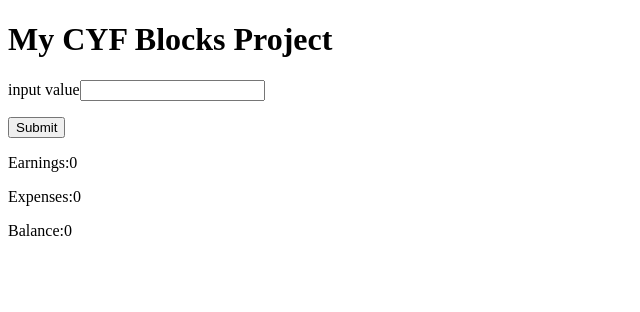
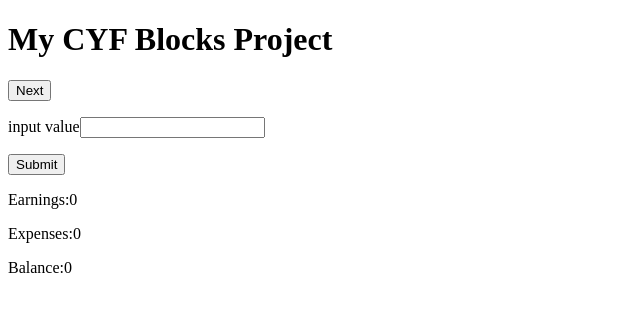
Before and after one commit to fowobi/cyf-block-website, a plain HTML site: page index.html in a window 1280 px wide. Shown: the whole page, without its empty margins (0-640 px from the left). Drawn offline with Linux system fonts and the light colour scheme.

Commit message:
Update index.html

```diff
--- a/index.html
+++ b/index.html
@@ -11,6 +11,12 @@
     <body>
         <h1>My CYF Blocks Project</h1>
         <!-- in the space below here you should paste the 'Static HTML' from your CYF Blocks project page -->
+
+
+        <button id="n-btn">Next</button>
+
+
+
 <p>input value<input id="input"type="text"></input>
 </p>
 <button id="button">Submit</button>
```
